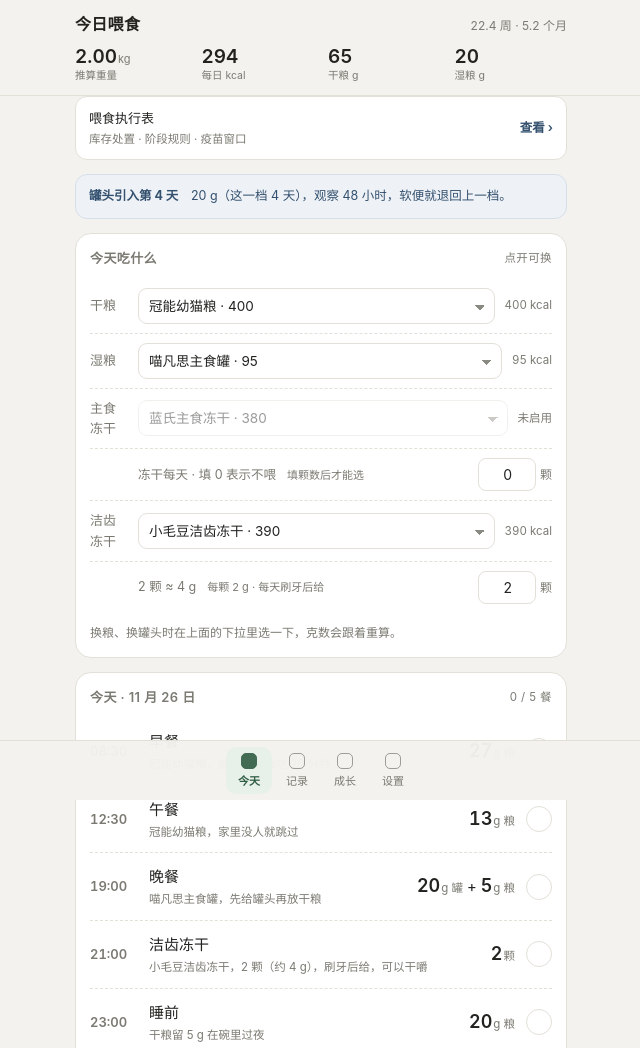
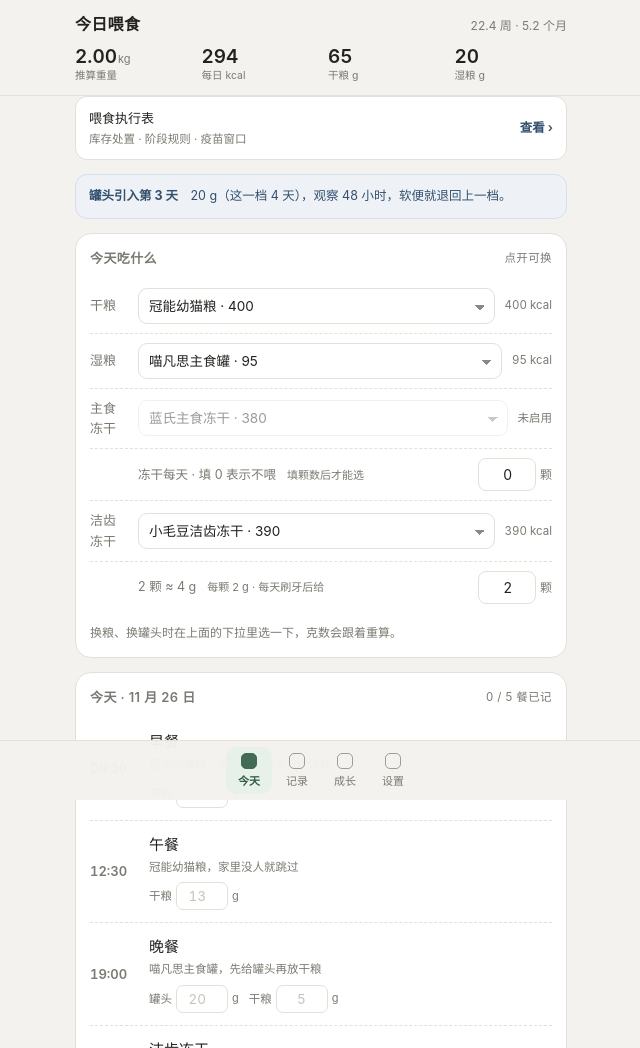
Before and after one commit to Meilia1112/kitten-plan, a plain HTML site: page index.html in a window 1280 px wide. Shown: the top 1048 px of the page, without its empty margins (319-959 px from the left). Drawn offline with Linux system fonts and the light colour scheme.

Commit message:
Add files via upload

```diff
--- a/index.html
+++ b/index.html
@@ -54,6 +54,16 @@
   .amt{text-align:right;font-variant-numeric:tabular-nums;white-space:nowrap}
   .amt b{font-size:18px;font-weight:600}
   .amt i{font-style:normal;font-size:11.5px;color:var(--sub);margin-left:1px}
+  .meal .ins{display:flex;gap:10px;margin-top:7px;flex-wrap:wrap}
+  .meal .ins label{display:flex;align-items:center;gap:4px;font-size:11.5px;color:var(--sub);white-space:nowrap}
+  .meal .ins input{
+    width:52px;border:1px solid var(--line);border-radius:7px;padding:5px 6px;
+    font-size:13.5px;text-align:right;font-family:inherit;background:#fff;color:var(--ink);
+    font-variant-numeric:tabular-nums
+  }
+  .meal .ins input::placeholder{color:#c6c4bb}
+  .meal .ins input:focus{outline:none;border-color:var(--green)}
+  .meal .ins .u{font-size:11px;color:var(--sub)}
   .tick{
     border:1.5px solid var(--line);background:#fff;border-radius:50%;
     width:26px;height:26px;flex:0 0 26px;display:flex;align-items:center;justify-content:center;
@@ -270,9 +280,10 @@
       <h2><span>今天 · <span id="todayText"></span></span><em id="doneText"></em></h2>
       <div id="mealList"></div>
       <div class="total">
-        <span>全天合计</span>
+        <span>今天已吃</span>
         <b id="totalText">—</b>
       </div>
+      <p class="note" id="planLine" style="margin-top:5px">—</p>
       <p class="note" id="pkgNote" style="display:none"></p>
     </div>
 
@@ -396,7 +407,7 @@
       <h2>数据</h2>
       <button class="btn" type="button" id="btnExport">导出记录（复制文本）</button>
       <button class="btn" type="button" id="btnReset">恢复默认设置</button>
-      <p class="note">数据只存在这台设备，不上传。换设备需要重新填。<br><span style="color:#a8a69c">版本 2026-11-18</span></p>
+      <p class="note">数据只存在这台设备，不上传。换设备需要重新填。<br><span style="color:#a8a69c">版本 2026-11-26</span></p>
     </div>
   </section>
 
@@ -433,7 +444,7 @@
   var D={
     birth:'2026-06-22',
     weightLog:[{d:'2026-11-06',kg:1.8}],
-    lunch:true, wetPct:null, wetStart:'2026-11-23', adultKg:3.5, vaxDate:'2026-11-15',
+    lunch:true, wetPct:null, wetStart:'2026-11-24', adultKg:3.5, vaxDate:'2026-11-15',
     foods:FOODS, dryId:'d1', wetId:'w1', fdId:'f1', fdN:0, ckId:'f3', ckN:2
   };
 
@@ -658,10 +669,12 @@
     ];
     if(c.fdG>0){
       list.push({id:'m5',time:'15:00',name:'冻干加餐',dry:0,wet:0,fd:c.fdG,fdN:c.fdN,
+        food:c.ff,pieceG:c.pieceG,
         desc:c.ff.n+'，'+c.fdN+' 颗（约 '+c.fdG+' g），38℃ 泡 5 分钟'});
     }
     if(c.ckG>0){
       list.push({id:'m6',time:'21:00',name:'洁齿冻干',dry:0,wet:0,fd:c.ckG,fdN:c.ckN,
+        food:c.cf,pieceG:c.ckPiece,
         desc:c.cf.n+'，'+c.ckN+' 颗（约 '+c.ckG+' g），刷牙后给，可以干嚼'});
     }
     list.sort(function(a,b){ return a.time<b.time?-1:1; });
@@ -672,7 +685,36 @@
     var k=today();
     if(!H[k]) H[k]={dry:0,wet:0,kcal:0,meals:0,ids:{}};
     if(!H[k].ids) H[k].ids={};
+    if(!H[k].act) H[k].act={};
     return H[k];
+  }
+  // 实际吃了多少：读记录，空字符串表示还没填
+  function actVal(e, mid, key){
+    var a=e.act&&e.act[mid];
+    if(!a) return '';
+    var v=a[key];
+    return (v===undefined||v===null||v==='')?'':v;
+  }
+  function actNum(e, mid, key){
+    var v=actVal(e,mid,key);
+    if(v==='') return null;
+    var n=Number(v);
+    return isNaN(n)?null:n;
+  }
+  // 把已填的克数折成热量
+  function actualTotals(e,c,meals){
+    var r={kcal:0,dry:0,wet:0,fdN:0,filled:0};
+    meals.forEach(function(m){
+      if(m.skip) return;
+      var any=false, v;
+      if(m.wet>0){ v=actNum(e,m.id,'wet'); if(v!=null){ r.wet+=v; r.kcal+=v*((Number(c.wf.k)||100)/100); any=true; } }
+      if(m.dry>0){ v=actNum(e,m.id,'dry'); if(v!=null){ r.dry+=v; r.kcal+=v*((Number(c.df.k)||400)/100); any=true; } }
+      if(m.fd>0){ v=actNum(e,m.id,'fd'); if(v!=null){ r.fdN+=v; r.kcal+=v*(Number(m.pieceG)||1.5)*((Number(m.food?m.food.k:390))/100); any=true; } }
+      if(any) r.filled++;
+    });
+    r.kcal=Math.round(r.kcal);
+    r.dry=Math.round(r.dry*10)/10; r.wet=Math.round(r.wet*10)/10;
+    return r;
   }
   function weekKey(){
     var d=new Date(), one=new Date(d.getFullYear(),0,1);
@@ -726,10 +768,20 @@
   function render(){
     normalize();
     var c=compute(), meals=split(c), e=entry();
-    e.dry=c.dryG; e.wet=c.wetG; e.fd=c.fdG; e.ck=c.ckG; e.kcal=c.actual;
+    // 库存扣减优先用实际吃了多少；没记录才按计划值算
+    var at0=actualTotals(e,c,meals.filter(function(m){return !m.skip;}));
+    var has=at0.filled>0;
+    e.dry=has?at0.dry:c.dryG;
+    e.wet=has?at0.wet:c.wetG;
+    var a5=actNum(e,'m5','fd'), a6=actNum(e,'m6','fd');
+    e.fd=(a5!=null)?(a5*(c.pieceG||1.5)):c.fdG;
+    e.ck=(a6!=null)?(a6*(c.ckPiece||2)):c.ckG;
+    e.kcal=has?at0.kcal:c.actual;
     e.dn=c.df.n; e.wn=c.wetG>0?c.wf.n:''; e.fn=c.fdG>0?c.ff.n:''; e.cn=c.ckG>0?c.cf.n:'';
-    e.did=c.df.id||''; e.wid=c.wetG>0?(c.wf.id||''):''; e.fid=c.fdG>0?(c.ff.id||''):'';
-    e.cid=c.ckG>0?(c.cf.id||''):'';
+    e.did=c.df.id||''; e.wid=c.wetG>0?(c.wf.id||''):'';
+    e.fid=(has||c.fdG>0)?(c.ff.id||''):'';
+    e.cid=(has||c.ckG>0)?(c.cf.id||''):'';
+    e.rec=JSON.parse(JSON.stringify(e.act||{}));
     e.meals=meals.filter(function(m){return !m.skip;}).length;
     saveH();
 
@@ -814,32 +866,55 @@
     var html='';
     meals.forEach(function(m,i){
       if(m.skip) return;
-      var on=!!e.ids[m.id];
-      var amt;
-      if(m.fd>0) amt='<b>'+m.fdN+'</b><i>颗</i>';
-      else if(m.wet>0&&m.dry>0) amt='<b>'+m.wet+'</b><i>g 罐</i> + <b>'+m.dry+'</b><i>g 粮</i>';
-      else if(m.wet>0) amt='<b>'+m.wet+'</b><i>g 罐</i>';
-      else amt='<b>'+m.dry+'</b><i>g 粮</i>';
-      html+='<div class="meal'+(i===idx?' now':'')+(on?' done':'')+'">'+
+      var ins='', v;
+      if(m.wet>0){
+        v=actVal(e,m.id,'wet');
+        ins+='<label>罐头 <input type="number" inputmode="decimal" min="0" max="400" step="1" data-m="'+m.id+'" data-k="wet" placeholder="'+m.wet+'" value="'+v+'"><span class="u">g</span></label>';
+      }
+      if(m.dry>0){
+        v=actVal(e,m.id,'dry');
+        ins+='<label>干粮 <input type="number" inputmode="decimal" min="0" max="200" step="1" data-m="'+m.id+'" data-k="dry" placeholder="'+m.dry+'" value="'+v+'"><span class="u">g</span></label>';
+      }
+      if(m.fd>0){
+        v=actVal(e,m.id,'fd');
+        var nm=m.food?m.food.n:'冻干';
+        ins+='<label>'+nm+' <input type="number" inputmode="decimal" min="0" max="30" step="1" data-m="'+m.id+'" data-k="fd" placeholder="'+m.fdN+'" value="'+v+'"><span class="u">颗</span></label>';
+      }
+      html+='<div class="meal'+(i===idx?' now':'')+'">'+
         '<div class="time">'+m.time+'</div>'+
         '<div class="what"><div class="name">'+m.name+(i===idx?'<span class="tag">现在</span>':'')+'</div>'+
-        '<div class="desc">'+m.desc+'</div></div>'+
-        '<div class="amt">'+amt+'</div>'+
-        '<button class="tick'+(on?' on':'')+'" data-m="'+m.id+'" type="button">✓</button>'+
+        '<div class="desc">'+m.desc+'</div>'+
+        '<div class="ins">'+ins+'</div></div>'+
       '</div>';
     });
     document.getElementById('mealList').innerHTML=html;
 
     var d=new Date();
     document.getElementById('todayText').textContent=(d.getMonth()+1)+' 月 '+d.getDate()+' 日';
+
     var total=meals.filter(function(m){return !m.skip;});
-    var doneN=total.filter(function(m){return e.ids[m.id];}).length;
-    document.getElementById('doneText').textContent=doneN+' / '+total.length+' 餐';
-    var parts=['干粮 '+c.dryG+' g'];
-    if(c.wetG>0) parts.push('湿粮 '+c.wetG+' g');
-    if(c.fdG>0) parts.push('冻干 '+c.fdG+' g');
-    if(c.ckG>0) parts.push('洁齿 '+c.ckG+' g');
-    document.getElementById('totalText').textContent = parts.join(' + ')+' ≈ '+c.actual+' kcal';
+    var at=actualTotals(e,c,total);
+    document.getElementById('doneText').textContent=at.filled+' / '+total.length+' 餐已记';
+
+    var diff=c.actual-at.kcal;
+    var tcol = at.kcal>c.actual ? 'var(--red)' : 'var(--green)';
+    document.getElementById('totalText').innerHTML = at.filled
+      ? ('<span style="color:'+tcol+'">'+at.kcal+'</span> <small>/ 上限 '+c.actual+' kcal</small>')
+      : ('<small>上限 '+c.actual+' kcal</small>');
+
+    var pn=document.getElementById('planLine');
+    if(pn){
+      var bits=['干粮 '+at.dry+' / 计划 '+c.dryG+' g'];
+      if(c.wetG>0) bits.push('罐头 '+at.wet+' / '+c.wetG+' g');
+      if(c.fdG+(c.ckG||0)>0) bits.push('冻干 '+at.fdN+' / '+(c.fdN+(c.ckN||0))+' 颗');
+      var tail='';
+      if(at.filled){
+        if(diff>0) tail='　·　还可吃 '+diff+' kcal';
+        else if(diff<0) tail='　·　<strong style="color:var(--red)">超 '+(-diff)+' kcal</strong>';
+        else tail='　·　正好到上限';
+      }
+      pn.innerHTML = bits.join(' · ')+tail;
+    }
 
     var pk=document.getElementById('pkgNote');
     var rmin=Number(c.df.rmin)||0, rmax=Number(c.df.rmax)||0;
@@ -860,7 +935,7 @@
 
     document.getElementById('treatCount').textContent=(localStorage.getItem(weekKey())||0)+'/1';
 
-    bindTicks(e);
+    bindMeals();
     renderGrowth(c);
     renderHist();
     renderWeight();
@@ -901,7 +976,7 @@
     }else{
       var html='';
       keys.forEach(function(k){
-        var v=H[k]||{}, ids=v.ids||{}, n=v.meals||4;
+        var v=H[k]||{}, ids=v.act||v.ids||{}, n=v.meals||4;
         var done=Object.keys(ids).length;
         var pct=n?Math.min(100,Math.round(done/n*100)):0;
         var dt=parseD(k), wk=['日','一','二','三','四','五','六'][dt.getDay()];
@@ -1048,17 +1123,22 @@
     });
   }
 
-  function bindTicks(e){
-    Array.prototype.forEach.call(document.querySelectorAll('.tick'),function(b){
-      b.onclick=function(){
-        var id=b.getAttribute('data-m');
-        if(e.ids[id]) delete e.ids[id]; else e.ids[id]=1;
+  function bindMeals(){
+    Array.prototype.forEach.call(document.querySelectorAll('.ins input'),function(inp){
+      inp.onchange=function(){
+        var e=entry();
+        var mid=this.getAttribute('data-m'), key=this.getAttribute('data-k');
+        var raw=String(this.value).trim();
+        if(!e.act[mid]) e.act[mid]={};
+        if(raw===''){ delete e.act[mid][key]; }
+        else{
+          var v=Number(raw);
+          if(isNaN(v)||v<0) v=0;
+          e.act[mid][key]=Math.round(v*10)/10;
+        }
+        if(Object.keys(e.act[mid]).length===0) delete e.act[mid];
         saveH();
-        b.classList.toggle('on',!!e.ids[id]);
-        if(b.parentNode) b.parentNode.classList.toggle('done',!!e.ids[id]);
-        var meals=split(compute()).filter(function(m){return !m.skip;});
-        var doneN=meals.filter(function(m){return e.ids[m.id];}).length;
-        document.getElementById('doneText').textContent=doneN+' / '+meals.length+' 餐';
+        render();
       };
     });
   }
@@ -1173,10 +1253,10 @@
     };
 
     document.getElementById('btnExport').onclick=function(){
-      var lines=['日期,干粮,湿粮,主食冻干,洁齿冻干,合计g,kcal,完成,总餐'];
+      var lines=['日期,干粮g,罐头g,主食冻干g,洁齿冻干g,实际kcal,已记餐数,总餐数'];
       Object.keys(H).sort().forEach(function(k){
         var v=H[k]||{};
-        lines.push([k,v.dn||'',v.wn||'',v.fn||'',v.cn||'',(v.dry||0)+'/'+(v.wet||0)+'/'+(v.fd||0)+'/'+(v.ck||0),v.kcal||'',Object.keys(v.ids||{}).length,v.meals||''].join(','));
+        lines.push([k,v.dry||0,v.wet||0,v.fd||0,v.ck||0,v.kcal||0,Object.keys(v.act||v.ids||{}).length,v.meals||''].join(','));
       });
       var txt=lines.join('\n');
       if(navigator.clipboard&&navigator.clipboard.writeText){
```
Also changed, not shown: schedule.html (+13 -12 lines), 1 other file.
